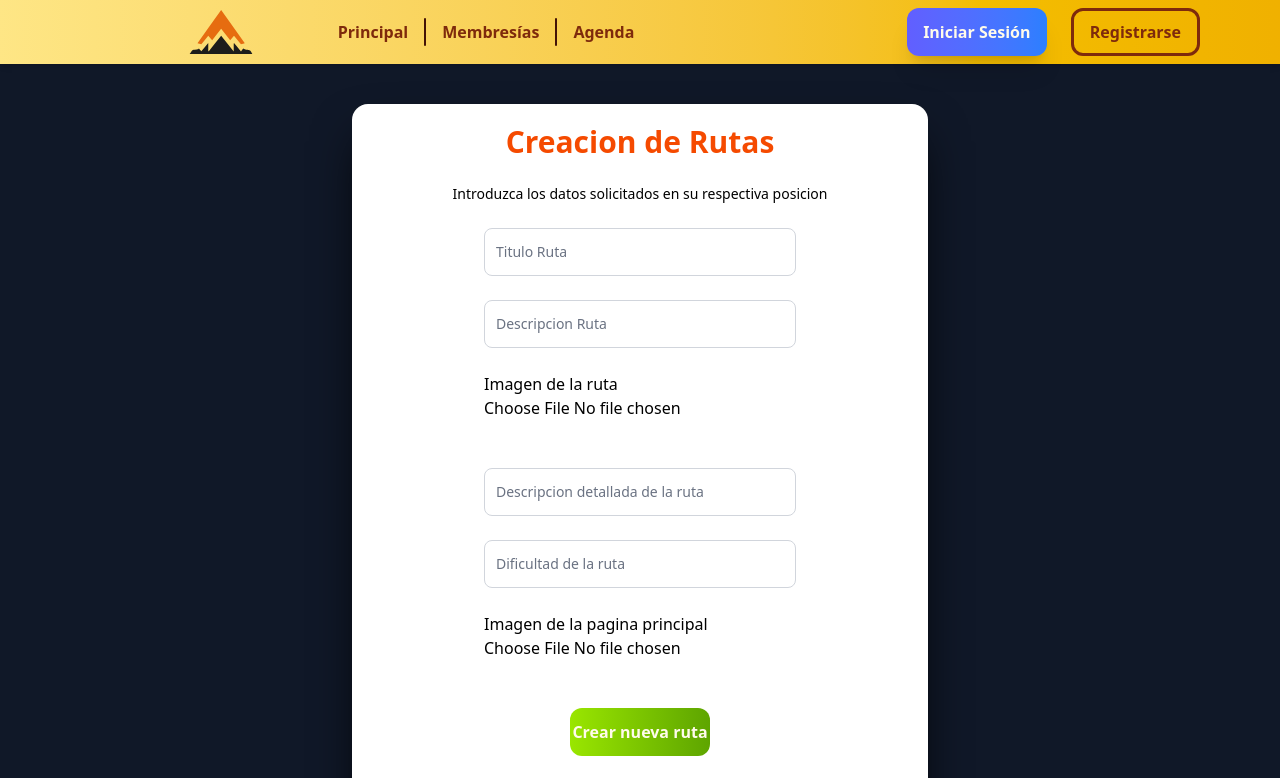
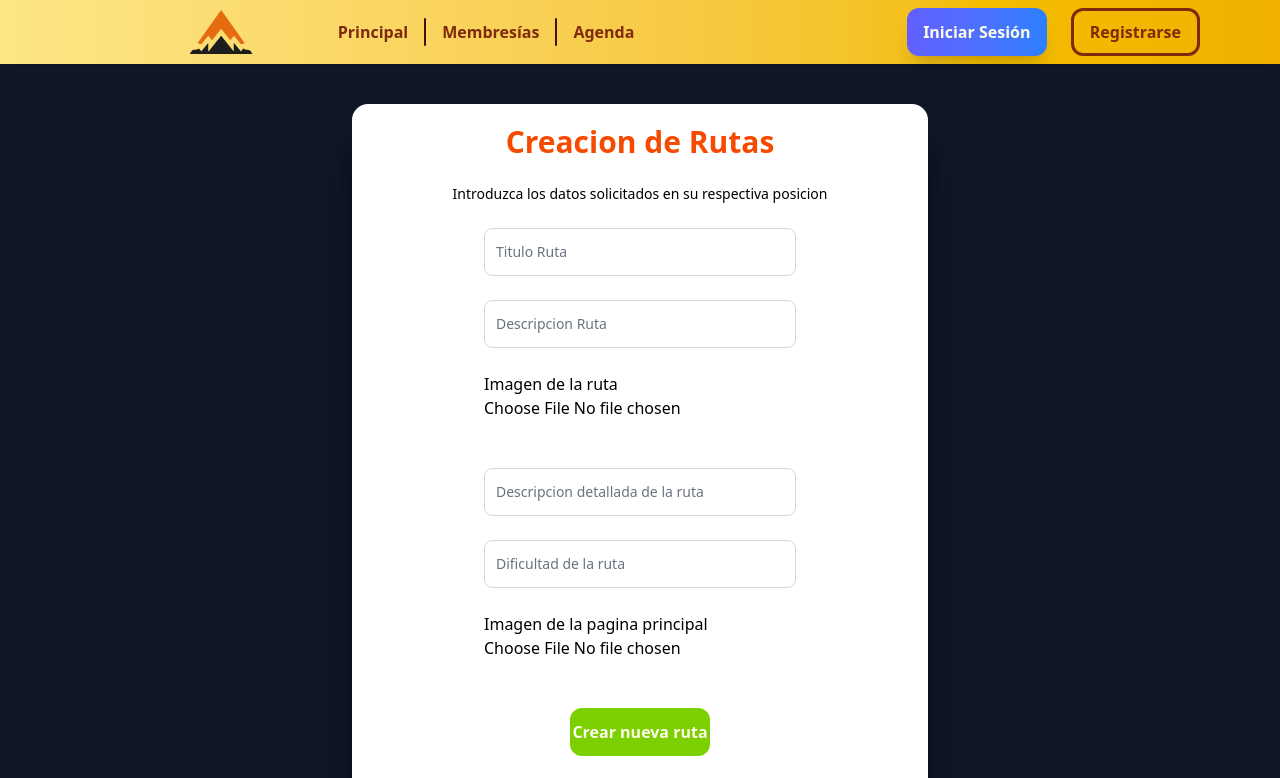
Before and after one commit to Buenaparte/cerro-metro-1, a React (Vite) app: page /Creacion_Rutas in a window 1280 px wide. Shown: the top 778 px of the page. Built offline with nearby package versions, Linux system fonts and the light colour scheme; no server answers.

Commit message:
Cambios imagenes

```diff
--- a/src/pages/Creacion_Rutas.jsx
+++ b/src/pages/Creacion_Rutas.jsx
@@ -10,6 +10,7 @@ import Header_NoSession from '../components/Header_NoSession'
 import Footer from '../components/Footer';
 import Boton_secundario from '../components/Boton_secundario';
 import { useNavigate } from 'react-router';
+import no_image from "../assets/no_image.png"
 
 export default function Creacion_rutas() {
 
@@ -32,6 +33,9 @@ export default function Creacion_rutas() {
 
             setIsUploading(true);
             const imageUrl = await uploadImage(file, 'foto-perfil');
+            if(imageUrl==""){
+              imageUrl= await uploadImage(no_image);
+            }
             setImagen(imageUrl)
           } catch (error) {
             alert('Error al subir la imagen');
@@ -122,7 +126,7 @@ alert("Creacion exitosa, por favor recarge la pagina")
               </div><br></br>
               <br></br>
               <div className="text-center">
-                <button className="bg-gradient-to-r from-lime-400 to-lime-600 hover:bg-orange-700 active:bg-orange-900 font-semibold rounded-xl w-35 h-12 text-amber-50
+                <button className="bg-lime-500 hover:bg-orange-700 active:bg-orange-900 font-semibold rounded-xl w-35 h-12 text-amber-50
                   transition delay-150 duration-300 ease-in-out hover:-translate-y-1 hover:scale-110 position:relative"
                   type="submit">Crear nueva ruta
                 </button><br></br>
--- a/src/pages/Search_Routes.jsx
+++ b/src/pages/Search_Routes.jsx
@@ -8,6 +8,7 @@ import Buscador from '../components/Buscador'
 import Formato_Rutas from '../components/Formato_Rutas'
 import Boton_primario from '../components/Boton_primario'
 import Footer from '../components/Footer';
+import no_image from "../assets/no_image.png"
 
 
 export default function search_routes() {
@@ -27,7 +28,10 @@ export default function search_routes() {
 
         setProductos(
           resp.docs.map((doc) => {
-            return { ...doc.data(), id: doc.id }
+            const data = doc.data();
+            return { ...doc.data(), id: doc.id ,
+              Imagen: data.Imagen || no_image
+            }
           })
         )
       })
```
Also changed, not shown: src/assets/no_image.png (added).
